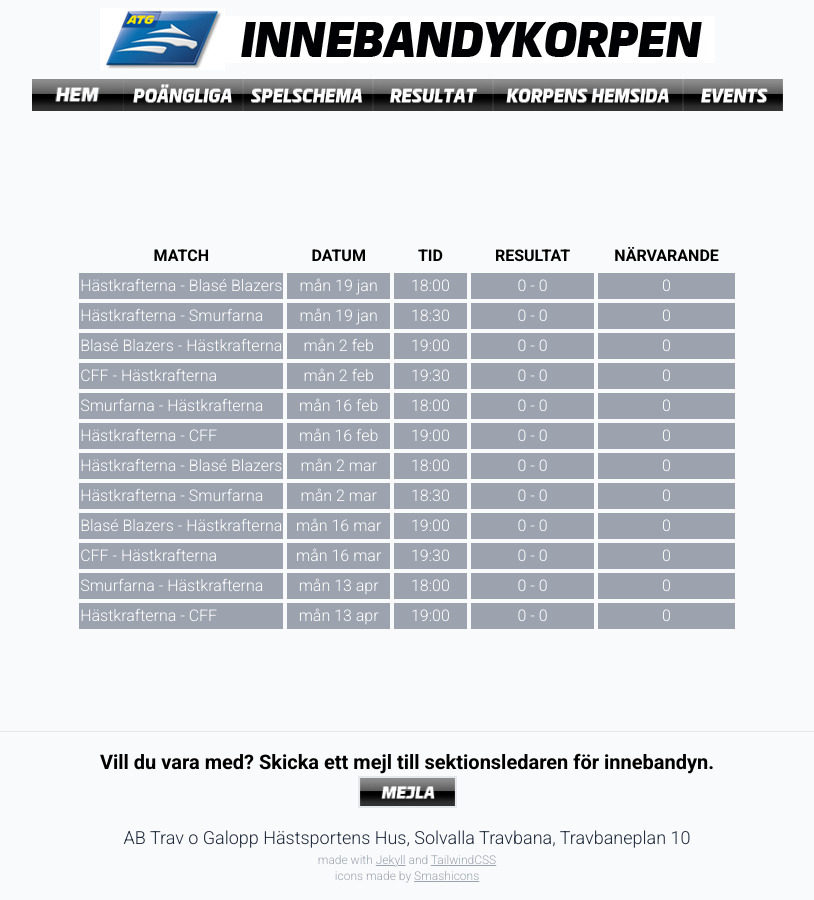
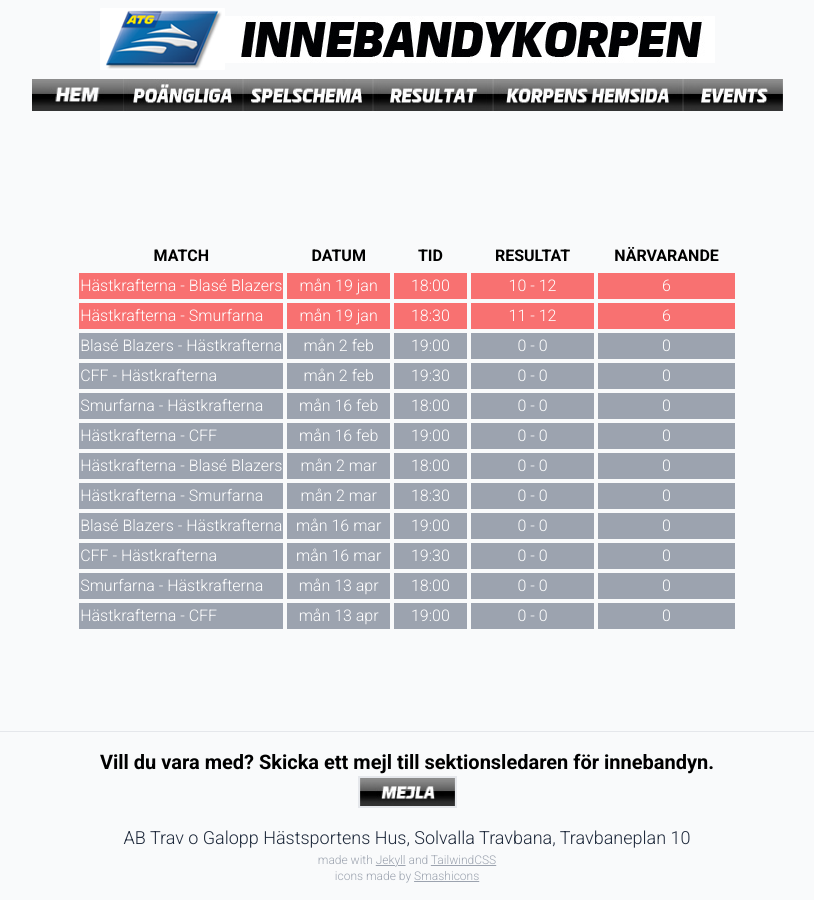
Before and after one commit to andreashogvall/andreashogvall.github.io, a Jekyll site: the page built from resultat.html, in a window 1280 px wide. Shown: the whole page, without its empty margins (233-1047 px from the left). Built offline with Jekyll 4.4.1, drawn with Linux system fonts in a browser that asks for light colours; nearby versions of some CDN libraries.

Commit message:
Update resultat.html

```diff
--- a/resultat.html
+++ b/resultat.html
@@ -16,19 +16,19 @@
   </tr>
 </thead>
 <tbody>
-  <tr class="bg-gray-400 text-white border-2 border-slate-200">
+  <tr class="bg-red-400 text-white border-2 border-slate-200">
     <td>Hästkrafterna - Blasé Blazers</td>
     <td class="text-center">mån 19 jan</td>
     <td class="text-center">18:00</td>
-    <td class="text-center">0 - 0</td>
-    <td class="text-center">0</td>
+    <td class="text-center">10 - 12</td>
+    <td class="text-center">6</td>
   </tr>
-  <tr class="bg-gray-400 text-white border-2 border-slate-200">
+  <tr class="bg-red-400 text-white border-2 border-slate-200">
     <td>Hästkrafterna - Smurfarna</td>
     <td class="text-center">mån 19 jan</td>
     <td class="text-center">18:30</td>
-    <td class="text-center">0 - 0</td>
-    <td class="text-center">0</td>
+    <td class="text-center">11 - 12</td>
+    <td class="text-center">6</td>
   </tr>
   <tr class="bg-gray-400 text-white border-2 border-slate-200">
     <td>Blasé Blazers - Hästkrafterna</td>
```
